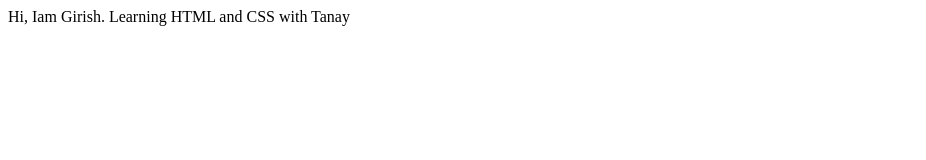
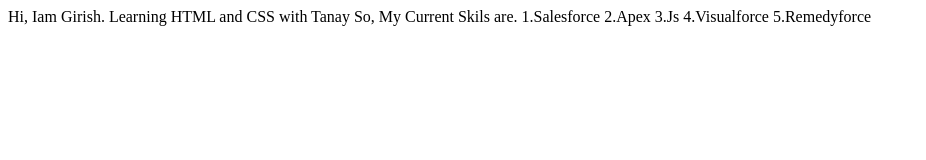
Before and after one commit to iamgirishreddy/MarkThree-Girish-Porfolio, a plain HTML site: page index.html in a window 1280 px wide. Shown: the whole page, without its empty margins (0-926 px from the left). Drawn offline with Linux system fonts and the light colour scheme.

Commit message:
added skills in it

```diff
--- a/index.html
+++ b/index.html
@@ -10,5 +10,12 @@
     Hi,
     Iam Girish.
     Learning HTML and CSS with Tanay
+
+    So, My Current Skils are.
+    1.Salesforce
+    2.Apex
+    3.Js
+    4.Visualforce
+    5.Remedyforce
 </body>
 </html>
```
